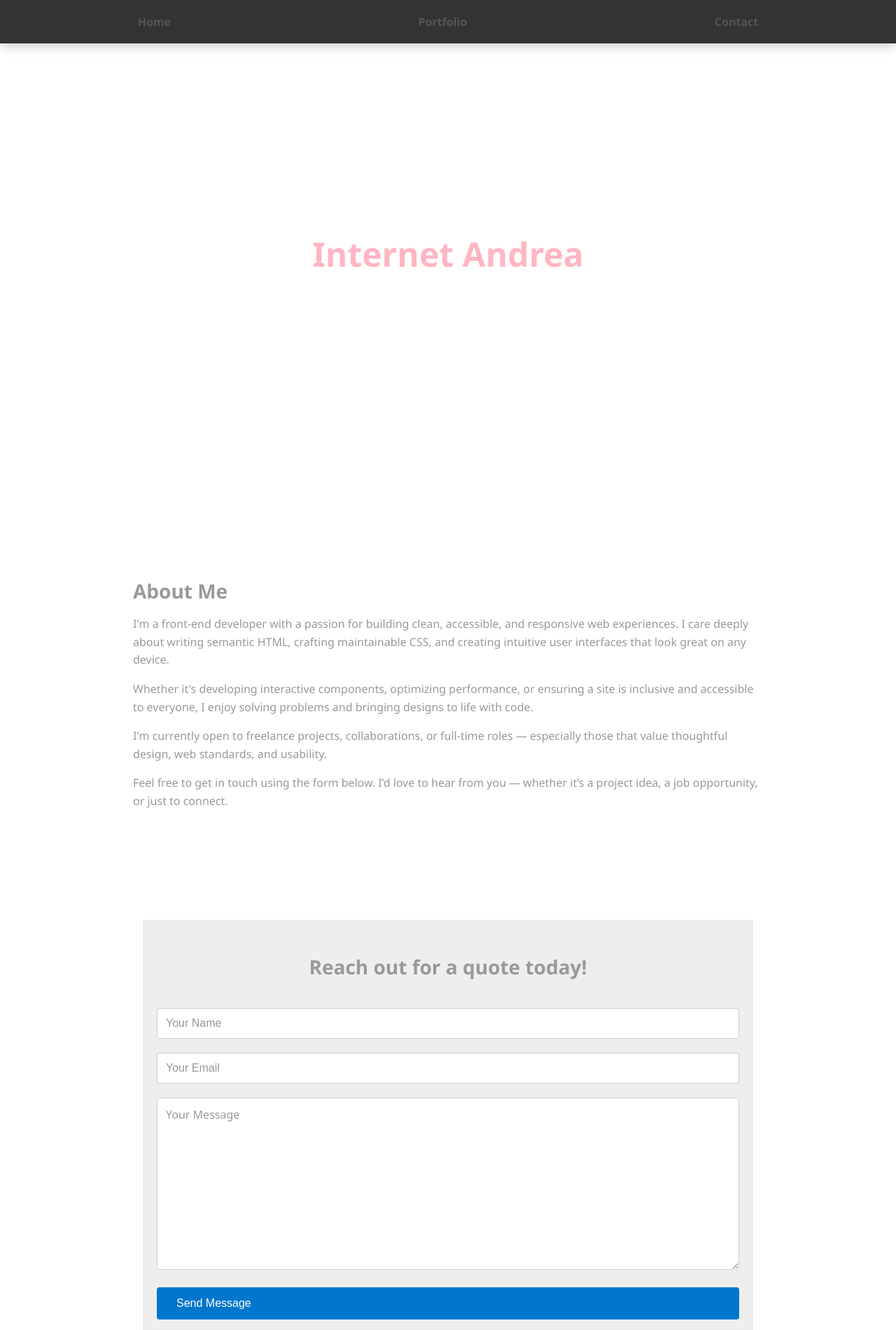
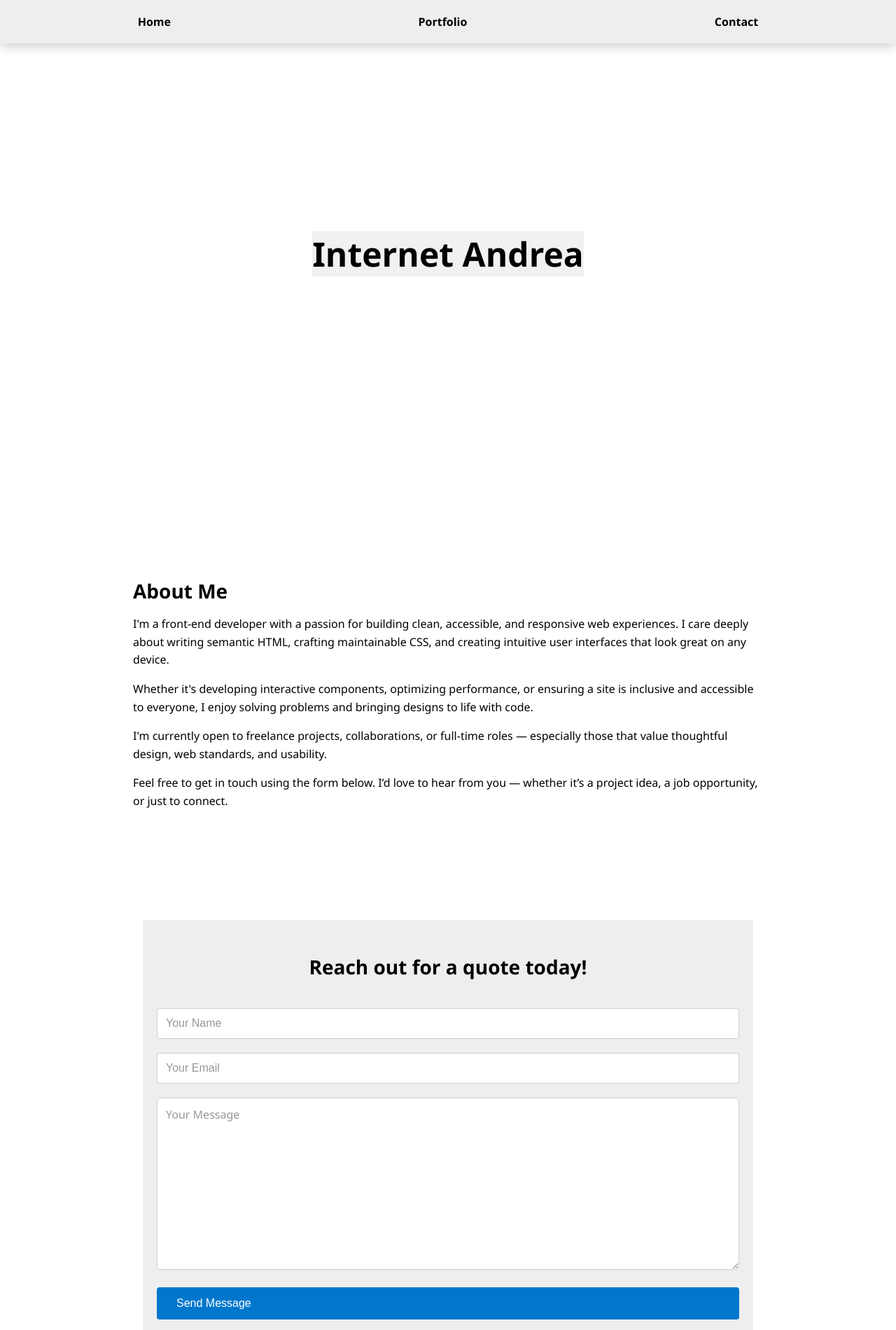
Before and after one commit to Fell67/m5-hw5-abreu-victoria, a website: page index.html in a window 1280 px wide. Shown: the top 1900 px of the page at 70% size. Drawn offline with Linux system fonts and the light colour scheme.

Commit message:
Fixed contrast issues and documented changes in README

```diff
--- a/styles.css
+++ b/styles.css
@@ -6,7 +6,6 @@ html {
 body {
   margin: 0 auto;
   font-family: "Segoe UI", sans-serif;
-  color: #999;
   backdrop-filter: blur(2px);
   -webkit-backdrop-filter: blur(2px);
   box-shadow: 0 0 20px rgba(0, 0, 0, 0.3);
@@ -18,7 +17,7 @@ body {
 }
 
 nav {
-  background-color: #333;
+  background-color: rgb(238, 238, 238);
   padding: 20px;
   display: flex;
   justify-content: space-around;
@@ -27,7 +26,7 @@ nav {
 
 nav a {
   text-decoration: none;
-  color: #555;
+  color: black;
   font-weight: bold;
 }
 
@@ -49,8 +48,7 @@ main p {
 
 footer {
   margin-top: auto;
-  background-color: #333;
-  color: #555;
+  background-color: rgb(238, 238, 238);
   padding: 20px;
   text-align: center;
   font-size: 14px;
@@ -64,18 +62,18 @@ footer {
   display: flex;
   align-items: center;
   justify-content: center;
-  color: lightpink;
   text-align: center;
 }
 
 .hero h1 {
   font-size: 48px;
   margin: 0;
+  background-color: rgb(238, 238, 238, .80);
 }
 
 .form-section {
   width: 65%;
-  background-color: #eee;
+  background-color: rgb(238, 238, 238);
   padding: 20px 20px 40px;
   margin: 0 auto 100px;
 }
```
Also changed, not shown: README.md.
